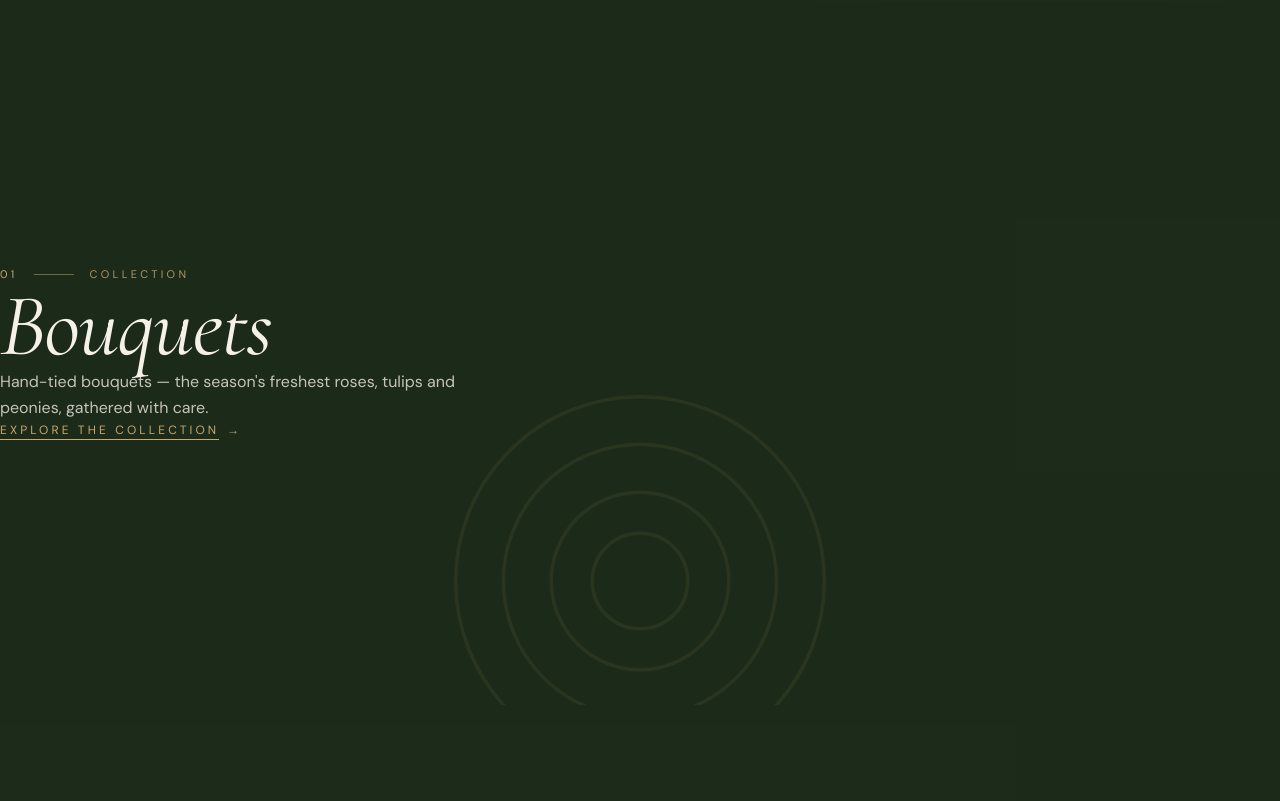
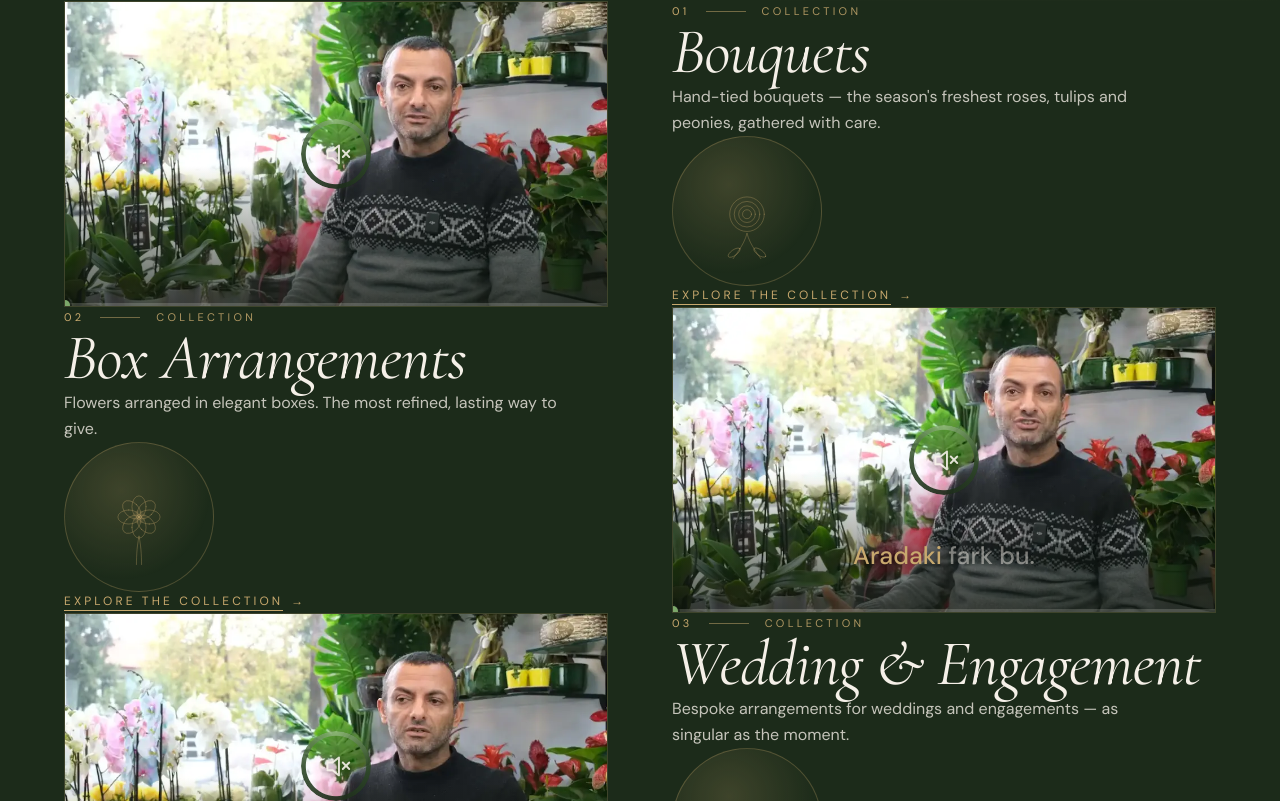
Before and after one commit to saygingemici25800-pixel/flora-art, a React (Vite) app: page /en in a window 1280 px wide. Shown: the part 799-1600 px from the top of the page. Built offline with nearby package versions, Linux system fonts and the light colour scheme.

Commit message:
feat: kategori bölümleri 2-kolon zigzag düzen (video + başlık + 3D çiçek placeholder), 5 Vahap klibi kategorilere taşındı + sola yapışma düzeltildi (inline yatay padding) + VahapStrip kaldırıldı

```diff
--- a/src/components/sections/VahapStrip.tsx
+++ /dev/null
@@ -1,166 +0,0 @@
-/**
- * "Çiçekçinin Sesi" strip on the homepage — a band of five small clips between
- * the category sections and the contact/footer.
- *
- * Three are live CaptionedVideo players (lightbox, seek, gradient sound, and
- * lazy-load all come for free). Two are "coming soon" placeholders for the
- * Russian / English-language clips; drop `vahap-ru.mp4` / `vahap-en.mp4` into
- * public/videos and swap the placeholder for a CaptionedVideo when ready.
- */
-import { useTranslation } from 'react-i18next'
-import { motion } from 'framer-motion'
-import type { MotifKind } from '../../types'
-import ProductMotif from '../ui/ProductMotif'
-import CaptionedVideo from '../ui/CaptionedVideo'
-
-const EASE = [0.16, 1, 0.3, 1] as const
-
-interface StripItem {
-  id: string
-  base?: string // present → live video; absent → placeholder
-  motif: MotifKind
-}
-
-const ITEMS: StripItem[] = [
-  { id: 'mutluluk', base: 'about-vahap-mutluluk', motif: 'peony' },
-  { id: 'emek', base: 'process-vahap-emek', motif: 'rose' },
-  { id: 'turizm', base: 'about-vahap-turizm', motif: 'orchid' },
-  { id: 'ru', motif: 'anemone' },
-  { id: 'en', motif: 'peony' },
-]
-
-export default function VahapStrip() {
-  const { t } = useTranslation()
-  const items = t('homepage.strip.items', { returnObjects: true }) as Record<
-    string,
-    { title: string; desc: string }
-  >
-
-  return (
-    <section
-      className="relative w-full overflow-hidden"
-      style={{ background: 'var(--color-forest)', color: 'var(--color-cream)', paddingBlock: 'var(--spacing-section)' }}
-    >
-      <div className="mx-auto max-w-[1400px] px-6 md:px-10">
-        <header className="mb-12 md:mb-16 max-w-[60ch]">
-          <p
-            className="mb-4 text-[11px] tracking-[0.32em] uppercase"
-            style={{ color: 'var(--color-gold)', fontFamily: 'var(--font-display)', fontVariant: 'small-caps' }}
-          >
-            {t('homepage.strip.kicker')}
-          </p>
-          <span className="block overflow-hidden" style={{ paddingBottom: '0.1em' }}>
-            <motion.h2
-              initial={{ y: '110%' }}
-              whileInView={{ y: '0%' }}
-              viewport={{ once: true, margin: '-15% 0px' }}
-              transition={{ duration: 0.85, ease: EASE }}
-              className="italic"
-              style={{
-                fontFamily: 'var(--font-display)',
-                fontSize: 'clamp(2.5rem, 6vw, 4.5rem)',
-                color: 'var(--color-cream)',
-                letterSpacing: '-0.02em',
-                lineHeight: 1,
-              }}
-            >
-              {t('homepage.strip.title')}
-            </motion.h2>
-          </span>
-          <motion.p
-            initial={{ opacity: 0, y: 10 }}
-            whileInView={{ opacity: 0.7, y: 0 }}
-            viewport={{ once: true, margin: '-10% 0px' }}
-            transition={{ duration: 0.7, ease: EASE, delay: 0.2 }}
-            className="mt-4 max-w-[52ch] text-[14px] leading-relaxed"
-            style={{ fontFamily: 'var(--font-body)', color: 'var(--color-cream)' }}
-          >
-            {t('homepage.strip.subtitle')}
-          </motion.p>
-        </header>
-
-        <ul className="grid grid-cols-1 sm:grid-cols-2 lg:grid-cols-3 gap-6 md:gap-8">
-          {ITEMS.map((item, i) => {
-            const label = items[item.id] ?? { title: item.id, desc: '' }
-            return (
-              <motion.li
-                key={item.id}
-                initial={{ opacity: 0, y: 26 }}
-                whileInView={{ opacity: 1, y: 0 }}
-                viewport={{ once: true, margin: '-8% 0px' }}
-                transition={{ duration: 0.7, ease: EASE, delay: (i % 3) * 0.1 }}
-              >
-                {item.base ? (
-                  <CaptionedVideo
-                    src={`/videos/${item.base}.mp4`}
-                    poster={`/videos/${item.base}.webp`}
-                    wordsSrc={`/videos/${item.base}.words.json`}
-                  />
-                ) : (
-                  <PlaceholderCard motif={item.motif} badge={t('homepage.strip.comingSoon') as string} />
-                )}
-
-                <h3
-                  className="mt-4 italic"
-                  style={{
-                    fontFamily: 'var(--font-display)',
-                    fontSize: '1.5rem',
-                    color: 'var(--color-cream)',
-                    letterSpacing: '-0.01em',
-                    lineHeight: 1.1,
-                  }}
-                >
-                  {label.title}
-                </h3>
-                <p
-                  className="mt-2 max-w-[40ch] text-[13.5px] leading-relaxed"
-                  style={{ fontFamily: 'var(--font-body)', color: 'rgba(245,240,232,0.72)' }}
-                >
-                  {label.desc}
-                </p>
-              </motion.li>
-            )
-          })}
-        </ul>
-      </div>
-    </section>
-  )
-}
-
-/** Forest box with a faint motif and a "coming soon" pill — stand-in until the
- *  RU / EN clip is dropped into public/videos. */
-function PlaceholderCard({ motif, badge }: { motif: MotifKind; badge: string }) {
-  return (
-    <div
-      className="relative overflow-hidden"
-      style={{
-        aspectRatio: '16 / 9',
-        background: 'var(--color-forest)',
-        border: '1px solid rgba(200,169,110,0.2)',
-      }}
-    >
-      <div
-        className="absolute inset-0"
-        style={{
-          background: 'radial-gradient(circle at 50% 45%, rgba(200,169,110,0.10), rgba(28,43,26,0) 60%)',
-        }}
-      />
-      <div className="absolute inset-0 grid place-items-center opacity-[0.5]">
-        <div style={{ width: '34%', height: '60%' }}>
-          <ProductMotif kind={motif} color="var(--color-gold)" opacity={1} />
-        </div>
-      </div>
-      <span
-        className="absolute right-3 top-3 px-3 py-1 text-[9px] tracking-[0.3em] uppercase"
-        style={{
-          background: 'rgba(200,169,110,0.16)',
-          border: '1px solid rgba(200,169,110,0.45)',
-          color: 'var(--color-gold)',
-          fontFamily: 'var(--font-body)',
-        }}
-      >
-        {badge}
-      </span>
-    </div>
-  )
-}
--- a/src/pages/Home.tsx
+++ b/src/pages/Home.tsx
@@ -8,10 +8,17 @@ import ProductMotif from '../components/ui/ProductMotif'
 import VideoBackdrop from '../components/ui/VideoBackdrop'
 import CaptionedVideo from '../components/ui/CaptionedVideo'
 import IntroLoader from '../components/ui/IntroLoader'
-import VahapStrip from '../components/sections/VahapStrip'
 
 const EASE = [0.16, 1, 0.3, 1] as const
 const WHATSAPP_NUMBER = '905335335380'
+
+// Shared horizontal gutter for every section's content wrapper. Applied inline
+// so it can't be dropped by Tailwind purge (arbitrary px classes have bitten
+// us before): min 20px on mobile, up to 64px on desktop.
+const SECTION_X_PAD = {
+  paddingLeft: 'clamp(20px, 5vw, 64px)',
+  paddingRight: 'clamp(20px, 5vw, 64px)',
+} as const
 
 function langPrefix(pathname: string): string {
   if (pathname.startsWith('/en')) return '/en'
@@ -19,18 +26,19 @@ function langPrefix(pathname: string): string {
   return ''
 }
 
-/** The five headline categories of the homepage, in editorial order. */
+/** The five headline categories, each paired with a Vahap interview clip and a
+ *  flower motif for its 3D placeholder. */
 interface HomeCategory {
   id: string
   motif: MotifKind
-  video: string
+  clip: string // file base under /videos
 }
 const CATEGORIES: HomeCategory[] = [
-  { id: 'bouquet', motif: 'rose', video: '/videos/category-bouquet.mp4' },
-  { id: 'box', motif: 'box', video: '/videos/category-box.mp4' },
-  { id: 'wedding', motif: 'wedding', video: '/videos/category-wedding.mp4' },
-  { id: 'corporate', motif: 'orchid', video: '/videos/category-corporate.mp4' },
-  { id: 'plant', motif: 'terrarium', video: '/videos/category-plant.mp4' },
+  { id: 'bouquet', motif: 'rose', clip: 'about-vahap-tanitim' },
+  { id: 'box', motif: 'peony', clip: 'about-vahap-mutluluk' },
+  { id: 'wedding', motif: 'anemone', clip: 'process-vahap-emek' },
+  { id: 'corporate', motif: 'orchid', clip: 'about-vahap-turizm' },
+  { id: 'plant', motif: 'tulip', clip: 'about-vahap-cicekler' },
 ]
 
 /** Desktop = autoplay videos; mobile = static fallback (no multi-video autoplay). */
@@ -75,16 +83,14 @@ export default function Home() {
           name={cat.name}
           desc={cat.desc}
           motif={cat.motif}
-          video={cat.video}
+          clip={cat.clip}
           to={`${prefix}/shop?category=${cat.id}`}
           flip={i % 2 === 1}
-          enableVideo={desktop}
           label={t('homepage.sectionLabel') as string}
           cta={t('homepage.hero.cta') as string}
         />
       ))}
       <AboutSection prefix={prefix} enableVideo={desktop} />
-      <VahapStrip />
       <ContactSection prefix={prefix} />
     </>
   )
@@ -116,13 +122,14 @@ function Hero({ prefix, desktop }: { prefix: string; desktop: boolean }) {
       />
 
       <div
-        className="relative z-[2] mx-auto w-full max-w-[1500px] px-6 md:px-10"
+        className="relative z-[2] mx-auto w-full max-w-[1500px]"
         style={{
           minHeight: '100dvh',
           display: 'flex',
           alignItems: 'center',
           paddingTop: desktop ? '132px' : '104px',
           paddingBottom: '56px',
+          ...SECTION_X_PAD,
         }}
       >
         <div
@@ -239,17 +246,19 @@ function Hero({ prefix, desktop }: { prefix: string; desktop: boolean }) {
   )
 }
 
-// 3D bouquet slot — placeholder for a future Tripo 3D asset. Swap the inner
-// ProductMotif for the <model-viewer>/canvas when the real asset lands.
-function BouquetSlot() {
+// 3D flower slot — placeholder for a future Tripo 3D asset. Swap the inner
+// ProductMotif for the <model-viewer>/canvas when the real model lands; the
+// motif + size props let each category show its own bloom.
+function BouquetSlot({ motif = 'rose', size = 116 }: { motif?: MotifKind; size?: number }) {
   return (
     <motion.div
       aria-hidden="true"
       initial={{ opacity: 0, scale: 0.9 }}
-      animate={{ opacity: 1, scale: 1 }}
-      transition={{ duration: 1, ease: EASE, delay: 0.95 }}
+      whileInView={{ opacity: 1, scale: 1 }}
+      viewport={{ once: true, margin: '-10% 0px' }}
+      transition={{ duration: 1, ease: EASE }}
       className="relative shrink-0"
-      style={{ width: '116px', height: '116px' }}
+      style={{ width: size, height: size }}
     >
       <div
         className="absolute inset-0 rounded-full"
@@ -264,7 +273,7 @@ function BouquetSlot() {
         transition={{ duration: 6, repeat: Infinity, ease: 'easeInOut' }}
       >
         <div style={{ width: '64%', height: '64%' }}>
-          <ProductMotif kind="rose" color="var(--color-gold)" opacity={1} />
+          <ProductMotif kind={motif} color="var(--color-gold)" opacity={1} />
         </div>
       </motion.div>
     </motion.div>
@@ -278,52 +287,49 @@ interface CategorySectionProps {
   name: string
   desc: string
   motif: MotifKind
-  video: string
+  clip: string
   to: string
   flip: boolean
-  enableVideo: boolean
   label: string
   cta: string
 }
 
-function CategorySection({
-  index,
-  name,
-  desc,
-  motif,
-  video,
-  to,
-  flip,
-  enableVideo,
-  label,
-  cta,
-}: CategorySectionProps) {
+function CategorySection({ index, name, desc, motif, clip, to, flip, label, cta }: CategorySectionProps) {
   const num = String(index + 1).padStart(2, '0')
+  // Zigzag: odd sections (index 1, 3) put the video on the right.
+  const videoRight = flip
+
   return (
     <section
       className="relative w-full overflow-hidden"
-      style={{ minHeight: '88vh', background: 'var(--color-forest)', color: 'var(--color-cream)' }}
+      style={{ background: 'var(--color-forest)', color: 'var(--color-cream)', paddingBlock: 'var(--spacing-section)' }}
     >
-      <VideoBackdrop
-        src={video}
-        enableVideo={enableVideo}
-        overlay={0.55}
-        fallback={<CategoryFallback motif={motif} />}
-      />
+      <div
+        className="mx-auto grid max-w-[1400px] grid-cols-1 items-center gap-10 md:grid-cols-2 md:gap-16"
+        style={SECTION_X_PAD}
+      >
+        {/* video half — always first in DOM so mobile stacks the video on top */}
+        <motion.div
+          initial={{ opacity: 0, y: 30 }}
+          whileInView={{ opacity: 1, y: 0 }}
+          viewport={{ once: true, margin: '-12% 0px' }}
+          transition={{ duration: 0.9, ease: EASE }}
+          className={videoRight ? 'md:order-2' : 'md:order-1'}
+        >
+          <CaptionedVideo
+            src={`/videos/${clip}.mp4`}
+            poster={`/videos/${clip}.webp`}
+            wordsSrc={`/videos/${clip}.words.json`}
+          />
+        </motion.div>
 
-      <Link
-        to={to}
-        data-cursor-large
-        className={`group relative z-[2] mx-auto flex min-h-[88vh] max-w-[1400px] flex-col justify-center px-6 py-24 md:px-10 ${
-          flip ? 'items-start md:items-end md:text-right' : 'items-start'
-        }`}
-      >
+        {/* title + short text (top) + 3D flower placeholder (below) */}
         <motion.div
-          initial={{ opacity: 0, y: 40 }}
+          initial={{ opacity: 0, y: 30 }}
           whileInView={{ opacity: 1, y: 0 }}
-          viewport={{ once: true, margin: '-18% 0px' }}
-          transition={{ duration: 0.9, ease: EASE }}
-          className={`flex max-w-[44ch] flex-col ${flip ? 'md:items-end' : ''}`}
+          viewport={{ once: true, margin: '-12% 0px' }}
+          transition={{ duration: 0.9, ease: EASE, delay: 0.1 }}
+          className={`flex flex-col ${videoRight ? 'md:order-1' : 'md:order-2'}`}
         >
           <span
             className="mb-5 flex items-center gap-4 text-[11px] uppercase tracking-[0.3em]"
@@ -338,9 +344,9 @@ function CategorySection({
             className="italic"
             style={{
               fontFamily: 'var(--font-display)',
-              fontSize: 'clamp(2.75rem, 7vw, 5.5rem)',
+              fontSize: 'clamp(2.5rem, 5vw, 4.25rem)',
               letterSpacing: '-0.015em',
-              lineHeight: 0.98,
+              lineHeight: 1,
               color: 'var(--color-cream)',
             }}
           >
@@ -348,34 +354,29 @@ function CategorySection({
           </h2>
 
           <p
-            className="mt-6 max-w-[42ch] text-[15px] leading-relaxed md:text-[16px]"
+            className="mt-5 max-w-[46ch] text-[15px] leading-relaxed md:text-[16px]"
             style={{ fontFamily: 'var(--font-body)', color: 'rgba(245,240,232,0.78)' }}
           >
             {desc}
           </p>
 
-          <span
-            className="mt-8 inline-flex items-center gap-2 text-[12px] uppercase tracking-[0.26em] transition-colors group-hover:text-[var(--color-cream)]"
+          {/* 3D flower placeholder — swap the BouquetSlot for the Tripo model when ready */}
+          <div className="mt-9">
+            <BouquetSlot motif={motif} size={150} />
+          </div>
+
+          <Link
+            to={to}
+            data-cursor-large
+            className="group mt-9 inline-flex w-fit items-center gap-2 text-[12px] uppercase tracking-[0.26em] transition-colors hover:text-[var(--color-cream)]"
             style={{ color: 'var(--color-gold)', fontFamily: 'var(--font-body)' }}
           >
             <span className="border-b border-current pb-1">{cta}</span>
             <span aria-hidden="true" className="transition-transform group-hover:translate-x-1">→</span>
-          </span>
+          </Link>
         </motion.div>
-      </Link>
+      </div>
     </section>
-  )
-}
-
-function CategoryFallback({ motif }: { motif: MotifKind }) {
-  return (
-    <div className="absolute inset-0" style={{ background: 'var(--color-forest)' }}>
-      <div className="absolute inset-0 grid place-items-center opacity-[0.18]">
-        <div className="h-[80%] w-[80%]">
-          <ProductMotif kind={motif} color="var(--color-gold)" opacity={1} />
-        </div>
-      </div>
-    </div>
   )
 }
 
@@ -390,7 +391,10 @@ function AboutSection({ prefix, enableVideo }: { prefix: string; enableVideo: bo
       className="relative w-full"
       style={{ background: 'var(--color-cream)', paddingBlock: 'var(--spacing-section)' }}
     >
-      <div className="mx-auto grid max-w-[1400px] grid-cols-1 items-center gap-12 px-6 md:grid-cols-12 md:gap-16 md:px-10">
+      <div
+        className="mx-auto grid max-w-[1400px] grid-cols-1 items-center gap-12 md:grid-cols-12 md:gap-16"
+        style={SECTION_X_PAD}
+      >
         <motion.div
           initial={{ opacity: 0, y: 30 }}
           whileInView={{ opacity: 1, y: 0 }}
@@ -505,7 +509,10 @@ function ContactSection({ prefix }: { prefix: string }) {
         <ProductMotif kind="anemone" color="var(--color-gold)" opacity={1} />
       </div>
 
-      <div className="relative z-[2] mx-auto max-w-[1400px] px-6 md:px-10 grid grid-cols-1 md:grid-cols-12 gap-12 md:gap-16 items-center">
+      <div
+        className="relative z-[2] mx-auto max-w-[1400px] grid grid-cols-1 md:grid-cols-12 gap-12 md:gap-16 items-center"
+        style={SECTION_X_PAD}
+      >
         <div className="md:col-span-6">
         <motion.span
           initial={{ opacity: 0 }}
```
